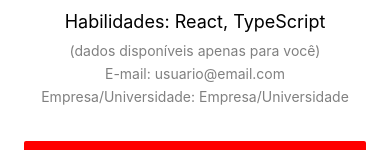
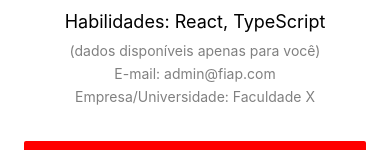
Before and after one commit to helosantosdesousa/helosantosdesousa-Plataforma-Profissional-Anonima-React, a React Native app: screen /PerfilPage in a window 390 px wide. Shown: the part 470-620 px from the top of the page. Built offline with nearby package versions, Linux system fonts and the light colour scheme.

Commit message:
mudança dados bio

```diff
--- a/pages/PerfilPage.tsx
+++ b/pages/PerfilPage.tsx
@@ -37,8 +37,8 @@
           Habilidades: {(habilidades && habilidades.join(", ")) || "React, TypeScript"}
         </Text>
         <Text style={styles.infoSecundaria}>(dados disponíveis apenas para você)</Text>
-        <Text style={styles.infoSecundaria}>E-mail: {email || "usuario@email.com"}</Text>
-        <Text style={styles.infoSecundaria}>Empresa/Universidade: {empresa || "Empresa/Universidade"}</Text>
+        <Text style={styles.infoSecundaria}>E-mail: {email || "admin@fiap.com"}</Text>
+        <Text style={styles.infoSecundaria}>Empresa/Universidade: {empresa || "Faculdade X"}</Text>
 
         <View style={styles.logoutButton}>
           <Button title="Logout" color="red" onPress={handleLogout} />
```
